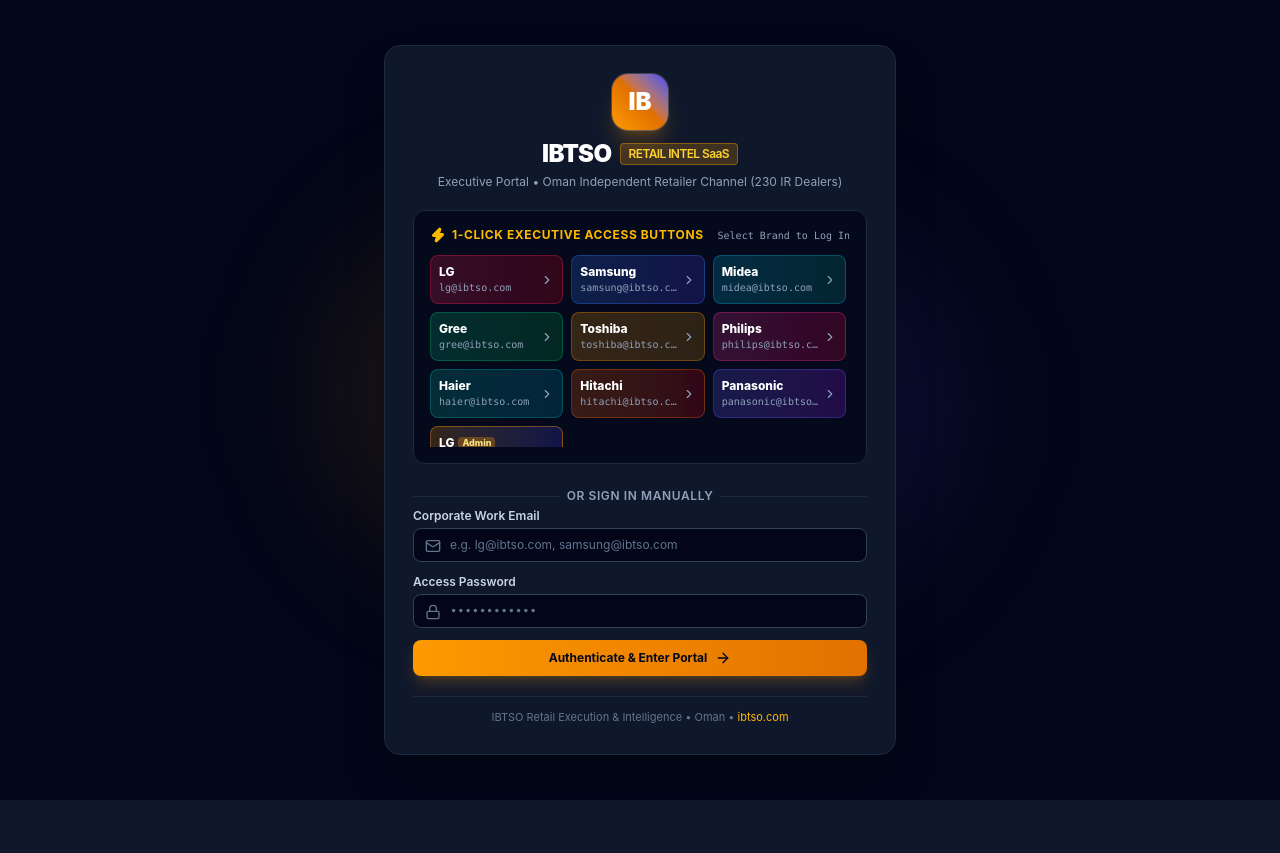
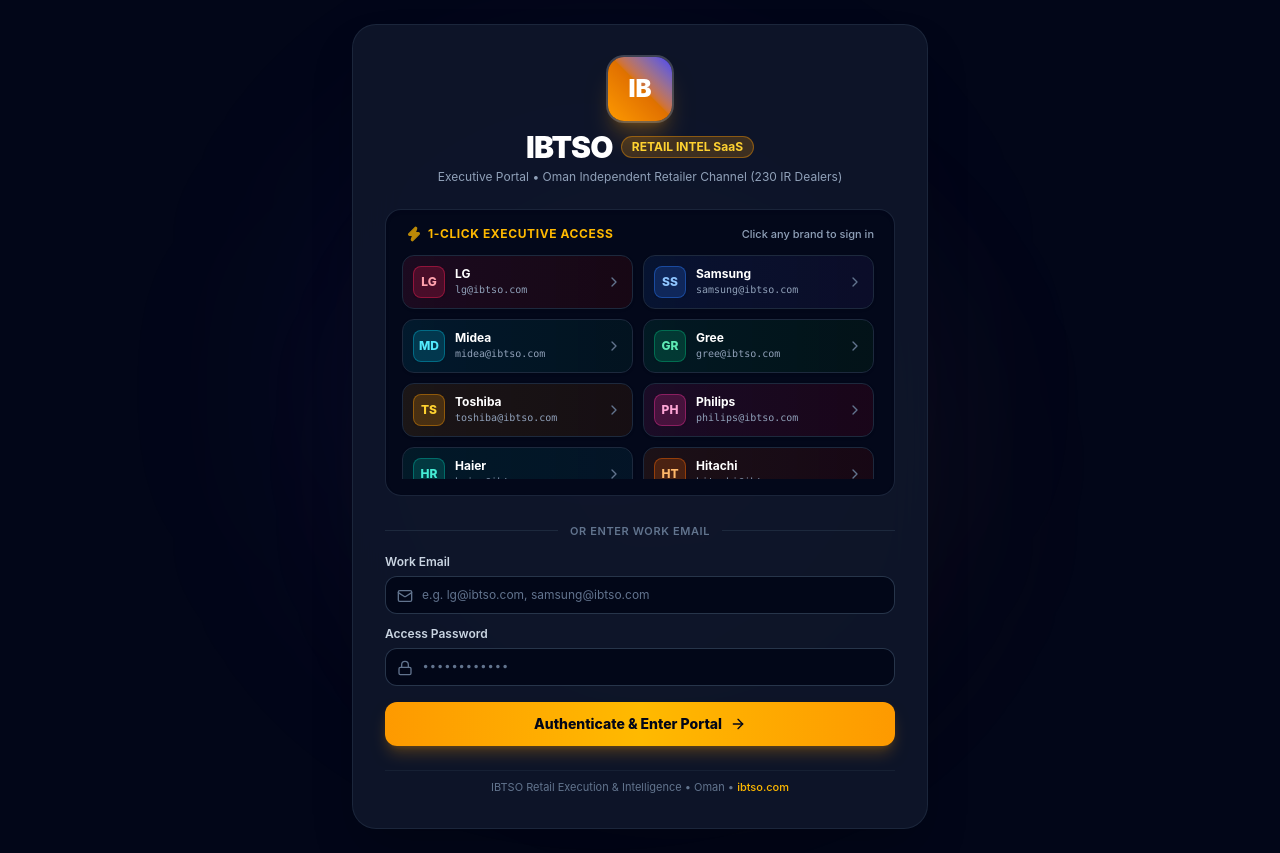
Before and after one commit to promil11/ibtso, a React (Vite) app: page / in a window 1280 px wide. Before the commit the page ends 800 px from the top, so only its background shows below. Built offline with nearby package versions, Linux system fonts and the light colour scheme.

Commit message:
style: redesign LoginModal UI with professional 2-column executive grid and glassmorphism

```diff
--- a/src/components/LoginModal.tsx
+++ b/src/components/LoginModal.tsx
@@ -5,12 +5,11 @@
   Mail,
   AlertCircle,
   ShieldCheck,
-  KeyRound,
-  UserCheck,
-  Building2,
   ChevronRight,
+  Zap,
   Sparkles,
-  Zap
+  CheckCircle2,
+  Building2
 } from 'lucide-react';
 import type { Brand } from '../types/intelligence';
 
@@ -20,7 +19,9 @@
   brand: Brand;
   companyName: string;
   executiveTitle: string;
-  color: string;
+  badgeColor: string;
+  accentBg: string;
+  initials: string;
 }
 
 export const BRAND_EXECUTIVE_ACCOUNTS: BrandAccount[] = [
@@ -29,80 +30,100 @@
     password: 'lg2026',
     brand: 'LG',
     companyName: 'LG Electronics Gulf',
-    executiveTitle: 'LG Commercial Retail Director',
-    color: 'from-rose-500/20 to-red-600/20 border-rose-500/30 text-rose-300'
+    executiveTitle: 'Commercial Retail Director',
+    badgeColor: 'bg-rose-500/20 text-rose-300 border-rose-500/40',
+    accentBg: 'from-rose-500/10 to-red-950/30',
+    initials: 'LG'
   },
   {
     email: 'samsung@ibtso.com',
     password: 'samsung2026',
     brand: 'Samsung',
     companyName: 'Samsung Electronics MENA',
-    executiveTitle: 'Samsung Retail Intelligence Lead',
-    color: 'from-blue-500/20 to-indigo-600/20 border-blue-500/30 text-blue-300'
+    executiveTitle: 'Retail Intelligence Lead',
+    badgeColor: 'bg-blue-500/20 text-blue-300 border-blue-500/40',
+    accentBg: 'from-blue-500/10 to-indigo-950/30',
+    initials: 'SS'
   },
   {
     email: 'midea@ibtso.com',
     password: 'midea2026',
     brand: 'Midea',
     companyName: 'Midea Middle East Trading',
-    executiveTitle: 'Midea Appliance Category Head',
-    color: 'from-cyan-500/20 to-teal-600/20 border-cyan-500/30 text-cyan-300'
+    executiveTitle: 'Appliance Category Head',
+    badgeColor: 'bg-cyan-500/20 text-cyan-300 border-cyan-500/40',
+    accentBg: 'from-cyan-500/10 to-teal-950/30',
+    initials: 'MD'
   },
   {
     email: 'gree@ibtso.com',
     password: 'gree2026',
     brand: 'Gree',
     companyName: 'Gree Air Conditioning Oman',
-    executiveTitle: 'Gree Regional Sales Director',
-    color: 'from-emerald-500/20 to-green-600/20 border-emerald-500/30 text-emerald-300'
+    executiveTitle: 'Regional Sales Director',
+    badgeColor: 'bg-emerald-500/20 text-emerald-300 border-emerald-500/40',
+    accentBg: 'from-emerald-500/10 to-green-950/30',
+    initials: 'GR'
   },
   {
     email: 'toshiba@ibtso.com',
     password: 'toshiba2026',
     brand: 'Toshiba',
     companyName: 'Toshiba Consumer Products',
-    executiveTitle: 'Toshiba Retail Lead',
-    color: 'from-amber-500/20 to-yellow-600/20 border-amber-500/30 text-amber-300'
+    executiveTitle: 'Regional Retail Lead',
+    badgeColor: 'bg-amber-500/20 text-amber-300 border-amber-500/40',
+    accentBg: 'from-amber-500/10 to-yellow-950/30',
+    initials: 'TS'
   },
   {
     email: 'philips@ibtso.com',
     password: 'philips2026',
     brand: 'Philips',
     companyName: 'Philips Domestic Appliances',
-    executiveTitle: 'Philips Commercial Manager',
-    color: 'from-pink-500/20 to-rose-600/20 border-pink-500/30 text-pink-300'
+    executiveTitle: 'Commercial Lead',
+    badgeColor: 'bg-pink-500/20 text-pink-300 border-pink-500/40',
+    accentBg: 'from-pink-500/10 to-rose-950/30',
+    initials: 'PH'
   },
   {
     email: 'haier@ibtso.com',
     password: 'haier2026',
     brand: 'Haier',
     companyName: 'Haier Middle East',
-    executiveTitle: 'Haier Market Intelligence Director',
-    color: 'from-teal-500/20 to-cyan-600/20 border-teal-500/30 text-teal-300'
+    executiveTitle: 'Market Intelligence Director',
+    badgeColor: 'bg-teal-500/20 text-teal-300 border-teal-500/40',
+    accentBg: 'from-teal-500/10 to-cyan-950/30',
+    initials: 'HR'
   },
   {
     email: 'hitachi@ibtso.com',
     password: 'hitachi2026',
     brand: 'Hitachi',
     companyName: 'Hitachi Home Appliances',
-    executiveTitle: 'Hitachi Oman Brand Lead',
-    color: 'from-orange-500/20 to-red-600/20 border-orange-500/30 text-orange-300'
+    executiveTitle: 'Oman Brand Lead',
+    badgeColor: 'bg-orange-500/20 text-orange-300 border-orange-500/40',
+    accentBg: 'from-orange-500/10 to-red-950/30',
+    initials: 'HT'
   },
   {
     email: 'panasonic@ibtso.com',
     password: 'panasonic2026',
     brand: 'Panasonic',
-    companyName: 'Panasonic Marketing Middle East',
-    executiveTitle: 'Panasonic Channel Manager',
-    color: 'from-indigo-500/20 to-purple-600/20 border-indigo-500/30 text-indigo-300'
+    companyName: 'Panasonic Marketing ME',
+    executiveTitle: 'Channel Sales Manager',
+    badgeColor: 'bg-indigo-500/20 text-indigo-300 border-indigo-500/40',
+    accentBg: 'from-indigo-500/10 to-purple-950/30',
+    initials: 'PN'
   },
   {
     email: 'admin@ibtso.com',
     password: 'ibtso2026',
     brand: 'LG',
     companyName: 'IBTSO Master Administration',
-    executiveTitle: 'IBTSO Platform Administrator',
-    color: 'from-amber-500/20 to-indigo-600/20 border-amber-500/40 text-amber-300'
+    executiveTitle: 'Platform Administrator',
+    badgeColor: 'bg-amber-400 text-slate-950 border-amber-400 font-bold',
+    accentBg: 'from-amber-500/20 via-indigo-600/10 to-slate-900',
+    initials: 'AD'
   },
 ];
 
@@ -135,7 +156,7 @@
       setErrorMessage(null);
       onLogin(matchedAccount.brand);
     } else {
-      setErrorMessage('Invalid credentials. Please select a 1-click executive account below or enter valid login details.');
+      setErrorMessage('Invalid credentials. Select a 1-click executive account below or check your login details.');
     }
   };
 
@@ -147,21 +168,23 @@
   };
 
   return (
-    <div className="min-h-screen bg-slate-950 flex flex-col justify-center items-center p-4 relative overflow-hidden font-sans">
-      {/* Background ambient lighting */}
-      <div className="absolute top-1/4 left-1/4 w-96 h-96 bg-amber-500/10 rounded-full blur-3xl pointer-events-none" />
-      <div className="absolute bottom-1/4 right-1/4 w-96 h-96 bg-indigo-500/10 rounded-full blur-3xl pointer-events-none" />
+    <div className="min-h-screen bg-slate-950 flex flex-col justify-center items-center p-4 sm:p-6 relative overflow-hidden font-sans select-none">
+      {/* Dynamic Ambient Backlight Glows */}
+      <div className="absolute top-1/4 left-1/3 w-[500px] h-[500px] bg-amber-500/10 rounded-full blur-[120px] pointer-events-none animate-pulse" />
+      <div className="absolute bottom-1/4 right-1/3 w-[500px] h-[500px] bg-indigo-600/10 rounded-full blur-[120px] pointer-events-none" />
 
-      {/* Main Container Card */}
-      <div className="max-w-lg w-full bg-slate-900 border border-slate-800 rounded-2xl p-7 shadow-2xl relative z-10 space-y-5">
+      {/* Main Glassmorphic Container Card */}
+      <div className="max-w-xl w-full bg-slate-900/90 backdrop-blur-xl border border-slate-800/90 rounded-3xl p-6 sm:p-8 shadow-2xl relative z-10 space-y-6">
+
         {/* IBTSO Brand Header */}
-        <div className="text-center">
-          <div className="inline-flex items-center justify-center w-14 h-14 rounded-2xl bg-gradient-to-tr from-amber-500 via-amber-600 to-indigo-600 text-white font-black text-2xl shadow-xl shadow-amber-500/20 mb-2 ring-1 ring-white/20">
+        <div className="text-center space-y-2">
+          <div className="inline-flex items-center justify-center w-16 h-16 rounded-2xl bg-gradient-to-tr from-amber-500 via-amber-600 to-indigo-600 text-white font-black text-2xl shadow-xl shadow-amber-500/25 ring-2 ring-white/20">
             IB
           </div>
-          <h1 className="text-2xl font-black text-white tracking-tight flex items-center justify-center gap-2">
+          <div>
+            <h1 className="text-2xl sm:text-3xl font-black text-white tracking-tight flex items-center justify-center gap-2">
               <span>IBTSO</span>
-            <span className="text-xs font-semibold px-2 py-0.5 rounded bg-amber-500/20 text-amber-300 border border-amber-500/40">
+              <span className="text-xs font-bold px-2.5 py-0.5 rounded-full bg-amber-500/20 text-amber-300 border border-amber-500/40 tracking-normal">
                 RETAIL INTEL SaaS
               </span>
             </h1>
@@ -169,37 +192,46 @@
               Executive Portal • Oman Independent Retailer Channel (230 IR Dealers)
             </p>
           </div>
-
-        {/* 1-CLICK BRAND EXECUTIVE QUICK LOGIN GRID */}
-        <div className="bg-slate-950/80 border border-slate-800 rounded-xl p-4 space-y-3">
-          <div className="flex items-center justify-between">
-            <span className="text-xs font-bold text-amber-400 flex items-center gap-1.5 uppercase tracking-wider">
-              <Zap className="w-4 h-4 fill-amber-400 text-amber-400" />
-              1-Click Executive Access Buttons
-            </span>
-            <span className="text-[10px] text-slate-400 font-mono">Select Brand to Log In</span>
         </div>
 
-          <div className="grid grid-cols-2 sm:grid-cols-3 gap-2 max-h-48 overflow-y-auto pr-1">
+        {/* 1-CLICK BRAND EXECUTIVE QUICK LOGIN SECTION */}
+        <div className="bg-slate-950/80 border border-slate-800/90 rounded-2xl p-4 space-y-3 shadow-inner">
+          <div className="flex items-center justify-between px-1">
+            <span className="text-xs font-bold text-amber-400 flex items-center gap-1.5 uppercase tracking-wider">
+              <Zap className="w-4 h-4 fill-amber-400 text-amber-400 animate-pulse" />
+              1-Click Executive Access
+            </span>
+            <span className="text-[11px] text-slate-400 font-medium">Click any brand to sign in</span>
+          </div>
+
+          {/* Clean 2-Column Responsive Grid */}
+          <div className="grid grid-cols-2 gap-2.5 max-h-56 overflow-y-auto pr-1 scrollbar-thin scrollbar-thumb-slate-800">
             {BRAND_EXECUTIVE_ACCOUNTS.map((acc) => (
               <button
                 key={acc.email}
                 type="button"
                 onClick={() => handleOneClickExecutiveLogin(acc)}
-                className={`bg-gradient-to-r ${acc.color} hover:brightness-125 border p-2 rounded-lg text-left transition-all shadow-sm flex items-center justify-between group cursor-pointer`}
+                className={`bg-gradient-to-r ${acc.accentBg} hover:bg-slate-800/90 border border-slate-800 hover:border-amber-500/60 p-2.5 rounded-xl text-left transition-all duration-200 group flex items-center justify-between shadow-sm hover:shadow-md hover:shadow-amber-500/10 cursor-pointer`}
               >
-                <div>
-                  <div className="text-xs font-extrabold text-white group-hover:translate-x-0.5 transition-transform flex items-center gap-1">
-                    <span>{acc.brand}</span>
+                <div className="flex items-center gap-2.5 truncate">
+                  {/* Brand Badge Initials */}
+                  <div className={`w-8 h-8 rounded-lg flex items-center justify-center text-xs font-extrabold shrink-0 border ${acc.badgeColor} shadow-sm group-hover:scale-105 transition-transform`}>
+                    {acc.initials}
+                  </div>
+                  <div className="truncate">
+                    <div className="text-xs font-bold text-white group-hover:text-amber-300 transition-colors flex items-center gap-1">
+                      <span className="truncate">{acc.brand}</span>
                       {acc.email === 'admin@ibtso.com' && (
-                      <span className="text-[9px] bg-amber-500/30 text-amber-200 px-1 rounded">Admin</span>
+                        <span className="text-[9px] bg-amber-500/30 text-amber-200 px-1 py-0.2 rounded font-mono shrink-0">Admin</span>
                       )}
                     </div>
-                  <div className="text-[10px] text-slate-400 font-mono truncate max-w-[100px]">
+                    <div className="text-[10px] text-slate-400 font-mono truncate">
                       {acc.email}
                     </div>
                   </div>
-                <ChevronRight className="w-3.5 h-3.5 text-slate-400 group-hover:text-amber-300 group-hover:translate-x-0.5 transition-all shrink-0" />
+                </div>
+
+                <ChevronRight className="w-4 h-4 text-slate-500 group-hover:text-amber-300 group-hover:translate-x-0.5 transition-all shrink-0 ml-1" />
               </button>
             ))}
           </div>
@@ -207,23 +239,24 @@
 
         {/* Validation Error Alert */}
         {errorMessage && (
-          <div className="p-3 rounded-lg bg-rose-500/10 border border-rose-500/30 text-rose-300 text-xs flex items-center gap-2 animate-fadeIn">
+          <div className="p-3 rounded-xl bg-rose-500/10 border border-rose-500/30 text-rose-300 text-xs flex items-center gap-2 animate-fadeIn">
             <AlertCircle className="w-4 h-4 shrink-0 text-rose-400" />
             <span>{errorMessage}</span>
           </div>
         )}
 
         {/* Manual Sign In Form */}
-        <form onSubmit={handleSubmit} className="space-y-3 pt-1">
-          <div className="flex items-center gap-2 text-xs text-slate-400 font-semibold uppercase tracking-wider mb-1">
+        <form onSubmit={handleSubmit} className="space-y-4 pt-1">
+          <div className="flex items-center gap-3 text-xs text-slate-400 font-semibold uppercase tracking-wider">
             <span className="h-px bg-slate-800 flex-1"></span>
-            <span>Or Sign In Manually</span>
+            <span className="text-[11px] text-slate-500">Or Enter Work Email</span>
             <span className="h-px bg-slate-800 flex-1"></span>
           </div>
 
+          <div className="space-y-3">
             <div>
-            <label className="block text-xs font-semibold text-slate-300 mb-1">
-              Corporate Work Email
+              <label className="block text-xs font-semibold text-slate-300 mb-1.5">
+                Work Email
               </label>
               <div className="relative">
                 <input
@@ -231,14 +264,14 @@
                   value={email}
                   onChange={(e) => setEmail(e.target.value)}
                   placeholder="e.g. lg@ibtso.com, samsung@ibtso.com"
-                className="w-full bg-slate-950 border border-slate-700 rounded-lg pl-9 pr-3 py-2 text-xs text-white placeholder-slate-500 focus:outline-none focus:ring-2 focus:ring-amber-500 transition-colors"
+                  className="w-full bg-slate-950/90 border border-slate-700/80 rounded-xl pl-9 pr-3 py-2.5 text-xs text-white placeholder-slate-500 focus:outline-none focus:ring-2 focus:ring-amber-500/50 focus:border-amber-500 transition-colors"
                 />
-              <Mail className="w-4 h-4 text-slate-500 absolute left-3 top-2.5" />
+                <Mail className="w-4 h-4 text-slate-500 absolute left-3 top-3" />
               </div>
             </div>
 
             <div>
-            <label className="block text-xs font-semibold text-slate-300 mb-1">
+              <label className="block text-xs font-semibold text-slate-300 mb-1.5">
                 Access Password
               </label>
               <div className="relative">
@@ -247,15 +280,16 @@
                   value={password}
                   onChange={(e) => setPassword(e.target.value)}
                   placeholder="••••••••••••"
-                className="w-full bg-slate-950 border border-slate-700 rounded-lg pl-9 pr-3 py-2 text-xs text-white placeholder-slate-500 focus:outline-none focus:ring-2 focus:ring-amber-500 transition-colors font-mono"
+                  className="w-full bg-slate-950/90 border border-slate-700/80 rounded-xl pl-9 pr-3 py-2.5 text-xs text-white placeholder-slate-500 focus:outline-none focus:ring-2 focus:ring-amber-500/50 focus:border-amber-500 transition-colors font-mono"
                 />
-              <Lock className="w-4 h-4 text-slate-500 absolute left-3 top-2.5" />
+                <Lock className="w-4 h-4 text-slate-500 absolute left-3 top-3" />
+              </div>
             </div>
           </div>
 
           <button
             type="submit"
-            className="w-full mt-2 bg-gradient-to-r from-amber-500 to-amber-600 hover:from-amber-400 hover:to-amber-500 text-slate-950 font-bold py-2.5 rounded-lg text-xs transition-all shadow-lg shadow-amber-500/20 flex items-center justify-center gap-2"
+            className="w-full bg-gradient-to-r from-amber-500 via-amber-400 to-amber-500 hover:brightness-110 text-slate-950 font-extrabold py-3 rounded-xl text-xs sm:text-sm transition-all shadow-lg shadow-amber-500/25 hover:shadow-amber-500/40 flex items-center justify-center gap-2 cursor-pointer active:scale-[0.99]"
           >
             <span>Authenticate & Enter Portal</span>
             <ArrowRight className="w-4 h-4" />
@@ -263,10 +297,10 @@
         </form>
 
         {/* Footer */}
-        <div className="pt-3 border-t border-slate-800 text-center">
+        <div className="pt-2 text-center border-t border-slate-800/60">
           <p className="text-[11px] text-slate-500">
             IBTSO Retail Execution & Intelligence • Oman •{' '}
-            <a href="https://ibtso.com/" target="_blank" rel="noreferrer" className="text-amber-400 hover:underline">
+            <a href="https://ibtso.com/" target="_blank" rel="noreferrer" className="text-amber-400 hover:underline font-medium">
               ibtso.com
             </a>
           </p>
```
Lines whose indentation alone changed are shown as unchanged.
